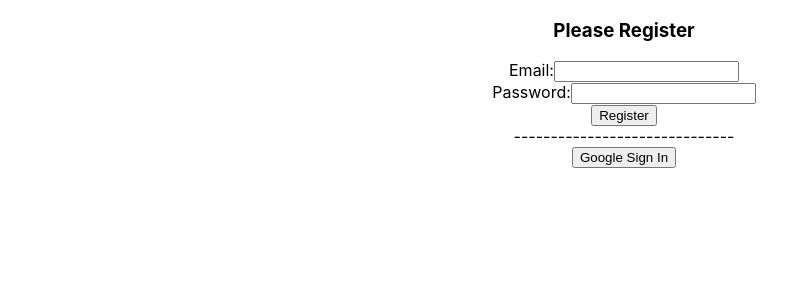
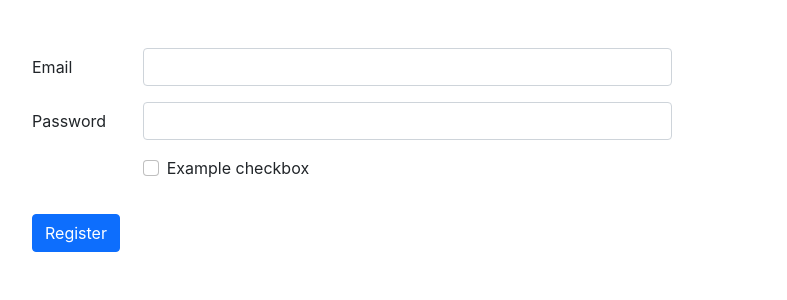
Before and after one commit to shamim666/React-firebase-authentication, a React (Create React App) app: page / in a window 1280 px wide. Shown: the top 300 px of the page, without its empty margins (16-803 px from the left). Built offline with nearby package versions, Linux system fonts and the light colour scheme.

Commit message:
firebase

```diff
--- a/public/index.html
+++ b/public/index.html
@@ -24,6 +24,7 @@
       work correctly both with client-side routing and a non-root public URL.
       Learn how to configure a non-root public URL by running `npm run build`.
     -->
+    <link href="https://cdn.jsdelivr.net/npm/bootstrap@5.1.3/dist/css/bootstrap.min.css" rel="stylesheet" integrity="sha384-1BmE4kWBq78iYhFldvKuhfTAU6auU8tT94WrHftjDbrCEXSU1oBoqyl2QvZ6jIW3" crossorigin="anonymous">
     <title>React App</title>
   </head>
   <body>
--- a/src/App.js
+++ b/src/App.js
@@ -1,7 +1,8 @@
 import logo from './logo.svg';
 import './App.css';
-import { getAuth, signInWithPopup, GoogleAuthProvider } from "firebase/auth";
+import { getAuth, signInWithPopup, GoogleAuthProvider,createUserWithEmailAndPassword } from "firebase/auth";
 import initializeAuthentication from './Firebase/firebase.init';
+import { useState } from 'react';
 
 
 initializeAuthentication();
@@ -9,7 +10,6 @@
 
 function App() {
   const auth = getAuth();
-
   const handleGoogleSignIn = () => {
 
     signInWithPopup(auth, provider)
@@ -17,29 +17,75 @@
         const user = result.user;
         console.log(user);
       })
+
   }
 
-  const handleRegistration = (event) => {
-    console.log("Added")
 
-    event.preventDefault();
+const [email,setEmail] = useState('') ;
+const [password,setPassword] = useState('') ;
+const [error,setError] = useState('') ;
+
+
+  const handleEmail = (event) => {
+    setEmail(event.target.value)
+  }
+  const handlePassword = (event) => {
+    setPassword(event.target.value)
+  }
+
+ const handleRegistration = (event) => {
+  event.preventDefault();
+//   if(password.length < 6) {
+// setError('password must be 6 characters long');
+// return;
+// }
+ if (!/^(?=.*[A-Za-z])(?=.*\d)[A-Za-z\d]{8,}$/.test(password)){
+  setError('password must be Minimum eight characters, at least one letter and one number');
+  return;
+ }
+
+    console.log(email,password)
+createUserWithEmailAndPassword ( auth , email , password)
+.then(result =>{
+  const user = result.user
+  console.log(user)
+})
+.catch(error =>{
+  setError(error.message);
+})
+
   }
   return (
-    <div className="App">
+    <div className="mx-5 mt-5 w-50">
       <form onSubmit={handleRegistration}>
 
-        <h3>Please Register</h3>
-        <label htmlFor="Email">Email:</label>
-        <input type="text" name="email" />
-        <br />
-        <label htmlFor="password">Password:</label>
-        <input type="password" name="password" id="" />
-        <br />
-        <input type="submit" value="Register" />
+        <div className="row mb-3">
+          <label htmlFor="inputEmail3" className="col-sm-2 col-form-label">Email</label>
+          <div className="col-sm-10">
+            <input type="email" onBlur={handleEmail} className="form-control" id="inputEmail3" required />
+          </div>
+        </div>
+
+        <div className="row mb-3">
+          <label htmlFor="inputPassword3" className="col-sm-2 col-form-label">Password</label>
+          <div className="col-sm-10">
+            <input type="password" onBlur={handlePassword} className="form-control" id="inputPassword3" required/>
+          </div>
+        </div>
+
+        <div className="row mb-3">
+          <div className="col-sm-10 offset-sm-2">
+            <div className="form-check">
+              <input className="form-check-input" type="checkbox" id="gridCheck1" />
+              <label className="form-check-label" htmlFor="gridCheck1">
+                Example checkbox
+              </label>
+            </div>
+          </div>
+        </div>
+        <div className = "row mb-3 text-danger"> {error}</div>
+        <button type="submit" className="btn btn-primary">Register</button>
       </form>
-      <div>------------------------------</div>
-      <button onClick={handleGoogleSignIn}>Google Sign In</button>
-
     </div>
   );
 }
```
